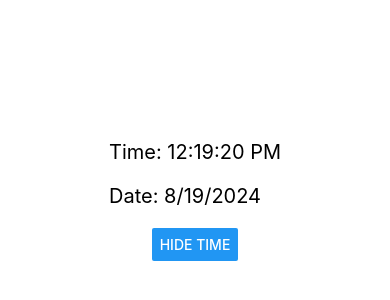
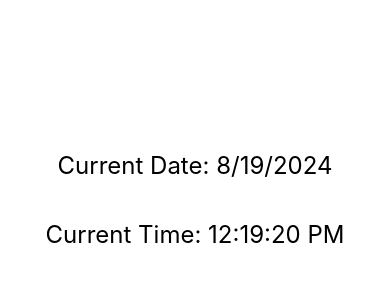
Before and after one commit to lil3le/JoVision-react-native-tasks-, a React Native app in the folder rcpj/: screen / in a window 390 px wide. Shown: the part 222-522 px from the top of the page. Built offline with nearby package versions, Linux system fonts and the light colour scheme.

Commit message:
Update task34.js

```diff
--- a/rcpj/Tasks/task34.js
+++ b/rcpj/Tasks/task34.js
@@ -1,37 +1,14 @@
-import React, { useState, useEffect } from 'react';
-import { View, Text, Button, StyleSheet } from 'react-native';
-
-const useCurrentTime = () => {
-  const [currentTime, setCurrentTime] = useState(new Date());
-
-  useEffect(() => {
-    const intervalId = setInterval(() => {
-      setCurrentTime(new Date());
-    }, 1000);
-
-    return () => clearInterval(intervalId);
-  }, []);
-
-  return currentTime;
-};
+import React from "react";
+import { View, Text, StyleSheet } from "react-native";
+import useCurrentTime from "../Hooks/useCurrentTime";
 
 const Task34 = () => {
-  const [showTime, setShowTime] = useState(true);
   const currentTime = useCurrentTime();
 
   return (
     <View style={styles.container}>
-      {showTime && (
-        <View>
-          <Text style={styles.text}>
-            {`Time: ${currentTime.toLocaleTimeString()}`}
-          </Text>
-          <Text style={styles.text}>
-            {`Date: ${currentTime.toLocaleDateString()}`}
-          </Text>
-        </View>
-      )}
-      <Button title={showTime ? "Hide Time" : "Show Time"} onPress={() => setShowTime(!showTime)} />
+        <Text style={styles.timeText}>Current Date: {currentTime.toLocaleDateString()}</Text>
+      <Text style={styles.timeText}>Current Time: {currentTime.toLocaleTimeString()}</Text>
     </View>
   );
 };
@@ -42,9 +19,9 @@ const styles = StyleSheet.create({
     justifyContent: 'center',
     alignItems: 'center',
   },
-  text: {
-    fontSize: 20,
-    marginBottom: 20,
+  timeText: {
+    fontSize: 24,
+    marginVertical: 20,
   },
 });
 
```
